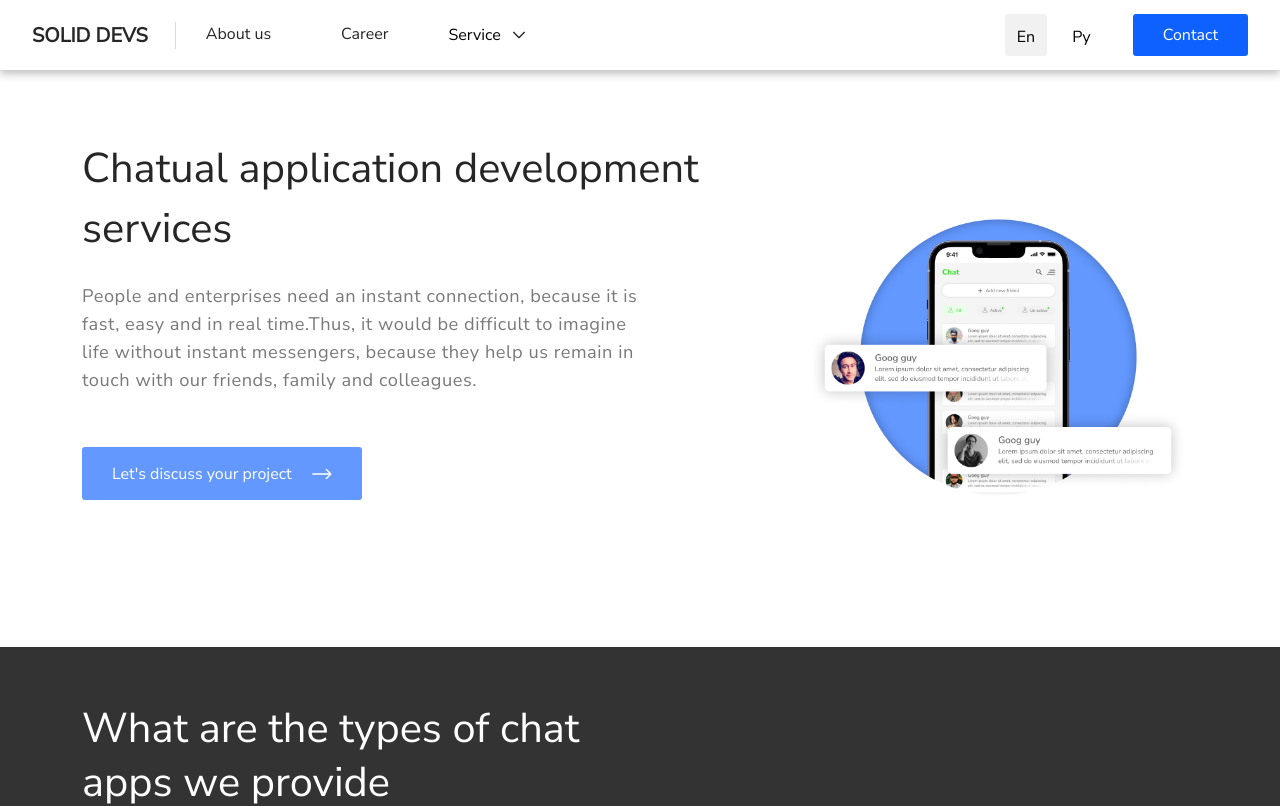
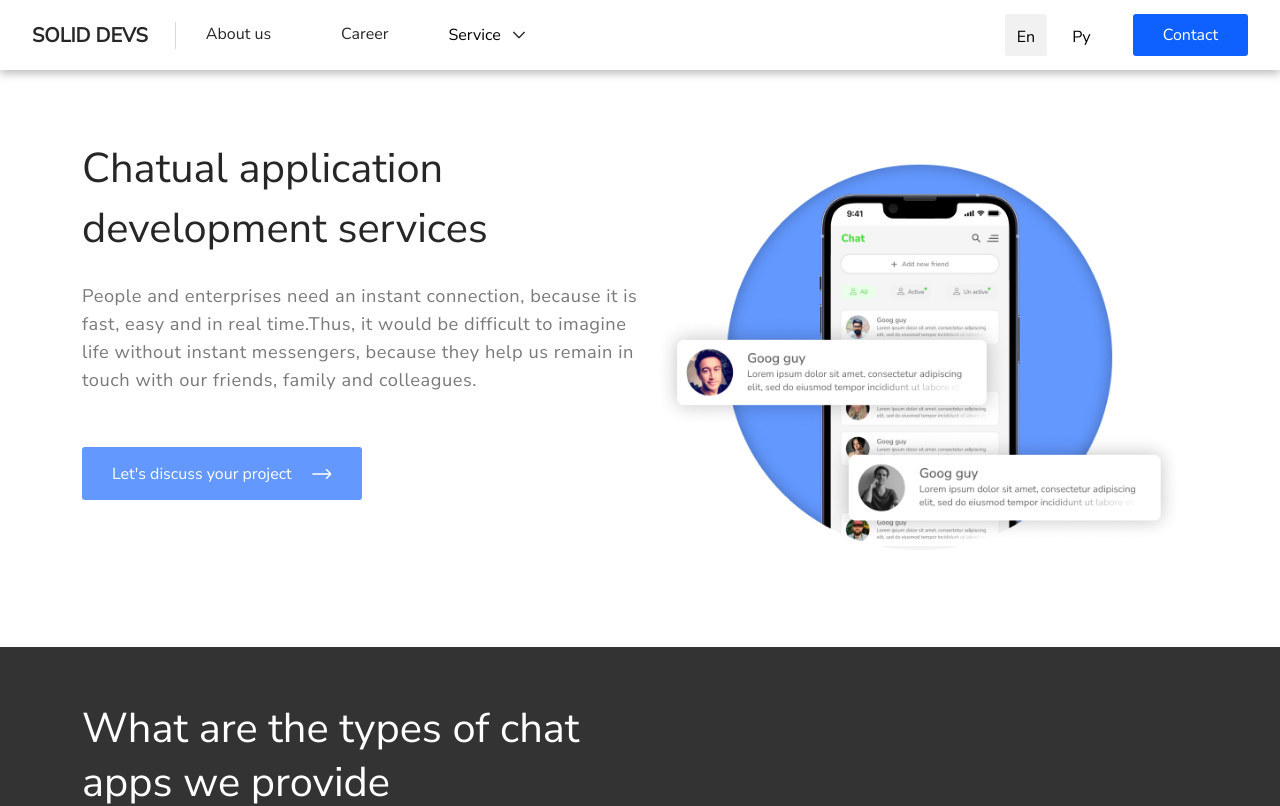
Before and after one commit to SolidDevs/solid-devs, a Next.js app: page /chatDev in a window 1280 px wide. Shown: the top 806 px of the page. Built offline with nearby package versions, Linux system fonts and the light colour scheme.

Commit message:
fix: styles

```diff
--- a/src/components/webMain/WebMain.module.scss
+++ b/src/components/webMain/WebMain.module.scss
@@ -10,7 +10,7 @@ $description__size: calc(0.8vw + 1vh);
     display: flex;
 
     .content__image {
-      width: $variableSize;
+      width: 50%;
       object-fit: contain;
     }
 
@@ -38,7 +38,7 @@ $description__size: calc(0.8vw + 1vh);
     }
 
     .content__description {
-      width: 80%;
+      width: 100%;
       font-style: normal;
       margin-bottom: 30px;
       font-weight: 400;
```
